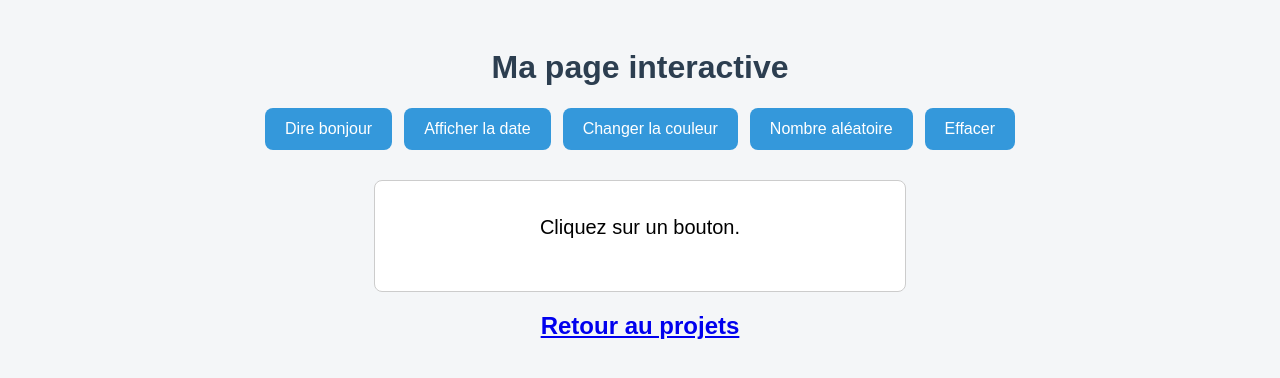
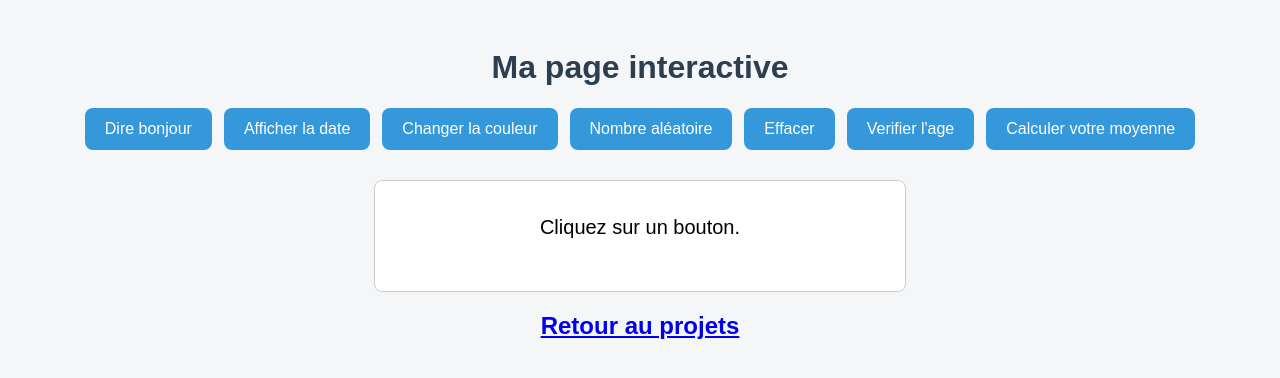
Before and after one commit to alloMoi/SSIIOO, a plain HTML site: page tp-boutons/index.html in a window 1280 px wide. Drawn offline with Linux system fonts and the light colour scheme.

Commit message:
Add files via upload

```diff
--- a/tp-boutons/index.html
+++ b/tp-boutons/index.html
@@ -16,6 +16,8 @@
         <button id="btn3" onclick="changerCouleur()">Changer la couleur</button>
         <button id="btn4" onclick="nombreAleatoire()">Nombre aléatoire</button>
         <button id="btn5" onclick="effacer()">Effacer</button>
+        <button id="btn6" onclick="verif_age()">Verifier l'age</button>
+        <button id="btn7" onclick="calculateurMoyenne()">Calculer votre moyenne</button>
     </div>
     <div id="affichage">
         <p id="message">Cliquez sur un bouton.</p>
--- a/tp-boutons/script.js
+++ b/tp-boutons/script.js
@@ -20,3 +20,26 @@ function nombreAleatoire() {
 function effacer() {
     document.getElementById("message").textContent = "";
 }
+function verif_age() {
+	let n1 = prompt("Donnez votre âge : ")
+
+	if (n1 < 18) {
+        document.write("Vous êtes mineur")
+  document.body.style.backgroundColor = "red"
+	}
+	else {
+        document.write("Vous êtes majeur")
+    	document.body.style.backgroundColor = "green"
+	}
+}
+function calculateurMoyenne() {
+    let n1 = Number(prompt("Donnez 3 notes pour calculer votre moyenne, 1er Nombre"));
+    let n2 = Number(prompt("2eme nombre"));
+    let n3 = Number(prompt("3eme nombre"));
+
+    let Somme = n1 + n2 + n3;
+    let resultat = Somme / 3;
+
+
+    document.getElementById("message").textContent = "Votre moyenne est : " + resultat + "Votre somme est : " + Somme;
+}
```
